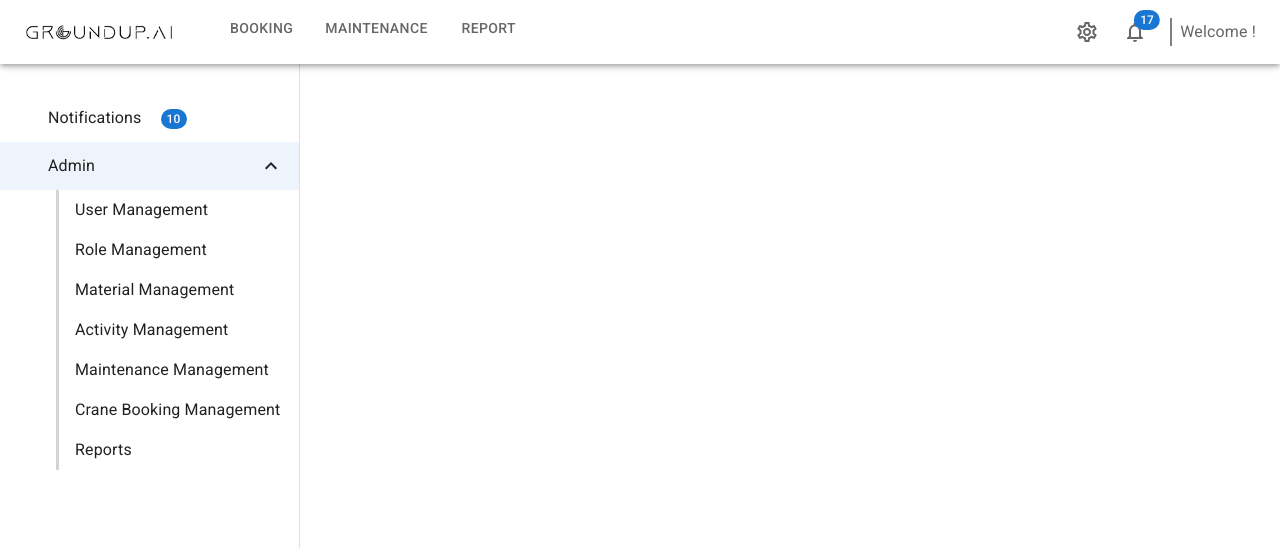
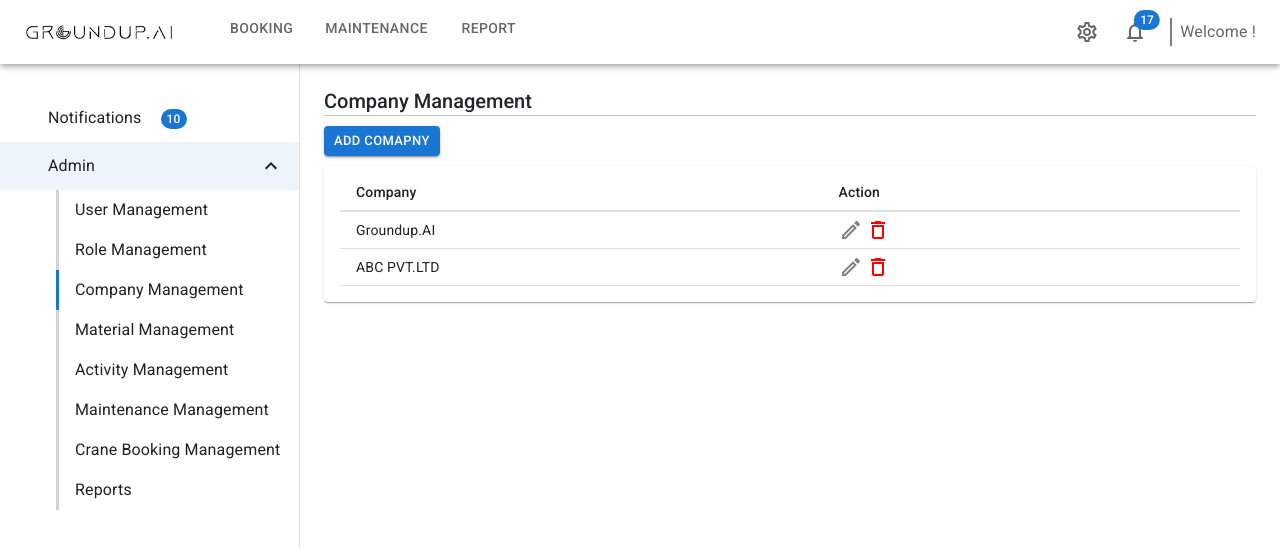
Before and after one commit to rahul81/groundup-ai, a React (Create React App) app: page /user/admin/company-management in a window 1280 px wide. Shown: the top 548 px of the page. Built offline with nearby package versions, Linux system fonts and the light colour scheme.

Commit message:
Company Management

```diff
--- a/src/components/admin-view/AdminView.tsx
+++ b/src/components/admin-view/AdminView.tsx
@@ -1,7 +1,7 @@
 import React from 'react'
 import { useSelector } from 'react-redux';
 import { Switch, Route } from 'react-router-dom';
-import { USER_NOTIFICATION, USER_ADMIN, USER_ADMIN_USER_MANAGEMENT, USER_ADMIN_ROLE_MANAGEMENT, USER_ADMIN_MATERIAL_MANAGEMENT, USER_ADMIN_ACTIVITY_MANAGEMENT, USER_ADMIN_MAINTENANCE_MANAGEMENT, USER_ADMIN_CRANE_BOOKING_MANAGEMENT, USER_ADMIN_REPORTS_MANAGEMENT } from '../../constants/ContextPaths';
+import { USER_NOTIFICATION, USER_ADMIN, USER_ADMIN_USER_MANAGEMENT, USER_ADMIN_ROLE_MANAGEMENT, USER_ADMIN_MATERIAL_MANAGEMENT, USER_ADMIN_ACTIVITY_MANAGEMENT, USER_ADMIN_MAINTENANCE_MANAGEMENT, USER_ADMIN_CRANE_BOOKING_MANAGEMENT, USER_ADMIN_REPORTS_MANAGEMENT,USER_ADMIN_COMPANY_MANAGEMENT } from '../../constants/ContextPaths';
 import { RootState } from '../../store/reducers';
 import NotificationView from '../notification-view/NotificationView';
 import './admin-view.scss'
@@ -12,6 +12,7 @@ import MaterialManagement from './management/material/MaterialManagement';
 import ReportsManagement from './management/reports/ReportsManagement';
 import RoleManagement from './management/role/RoleManagement';
 import UserManagement from './management/user/UserManagement';
+import CompanyManagement from './management/company/CompanyManagement';
 
 export default function AdminView() {
     return (
@@ -38,6 +39,9 @@ export default function AdminView() {
                 <Route path={USER_ADMIN_REPORTS_MANAGEMENT}>
                     <ReportsManagement/>
                 </Route>
+                <Route path={USER_ADMIN_COMPANY_MANAGEMENT}>
+                    <CompanyManagement/>
+                </Route>
             </Switch>
         </>
     )
--- /dev/null
+++ b/src/components/admin-view/management/company/CompanyManagement.tsx
@@ -0,0 +1,23 @@
+import { Box, Typography, Divider } from '@mui/material'
+import React, { useState } from 'react'
+import '../../admin-view.scss'
+import { CompanyRows, CompanyColumns } from '../../../../mockData/AdminPanel';
+import GTable from '../../../common/table/GTable';
+import GButton from '../../../common/button/GButton';
+import AddCompany from './add-company/AddCompany';
+
+export default function CompanyManagement() {
+    const [open, setOpen] = useState(false);
+    const handleShowDialog = (status:boolean)=>{
+        setOpen(status);
+    }
+    return (
+        <Box className="company-management-view">
+            <Typography className="heading" variant="h5" component="h2">Company Management</Typography>
+            <Divider/>
+            <GButton title='Add Comapny' size='small' style={{ display:'block', margin:'10px 0' }} onClick={()=>setOpen(true)}/>
+            <AddCompany open={open} showDialog={handleShowDialog} handleSubmit={()=>{setOpen(false)}}/>
+            <GTable rowClicked={(data: any) => {}} rows={CompanyRows} columns={CompanyColumns} />
+        </Box>
+    )
+}
--- /dev/null
+++ b/src/components/admin-view/management/company/add-company/AddCompany.tsx
@@ -0,0 +1,36 @@
+import { useFormik } from 'formik';
+import GDialog from '../../../../common/dialog/GDialog';
+import { GFormInput } from '../../../../common/input/GInput';
+import CompanyFormValidation from './CompanyFormValidation'
+
+interface CompanyFormFields {
+    company: string;
+}
+
+interface AddCompanyProps {
+    open: boolean;
+    showDialog: (status: boolean) => void;
+    handleSubmit: (data: any) => void;
+}
+
+export default function AddCompany({ open, showDialog, handleSubmit }: AddCompanyProps) {
+    const initialValues: CompanyFormFields = {  company: '' };
+
+    const formik = useFormik({
+        initialValues: initialValues,
+        validateOnChange: false,
+        validationSchema: CompanyFormValidation,
+        onSubmit: (data) => {
+            handleSubmit(data)
+            console.log(data)
+        },
+    });
+
+    return (
+        <GDialog title="Company Management" open={open} showDialog={showDialog}>
+            <form id="request-new-form" className="groundup-form" onSubmit={formik.handleSubmit}>
+                <GFormInput<CompanyFormFields> formik={formik} id="company" label="Company" />
+            </form >
+        </GDialog >
+    )
+}
--- /dev/null
+++ b/src/components/admin-view/management/company/add-company/CompanyFormValidation.tsx
@@ -0,0 +1,9 @@
+import * as Yup from "yup";
+
+export const CompanyFormValidation = Yup.object().shape({
+    company: Yup
+        .string()
+        .required('Company is required'),
+});
+
+export default CompanyFormValidation
--- a/src/constants/ContextPaths.ts
+++ b/src/constants/ContextPaths.ts
@@ -14,6 +14,7 @@ export const ACTIVITY_MANAGEMENT = "/activity-management";
 export const MAINTENANCE_MANAGEMENT = "/maintenance-management";
 export const CRANE_BOOKING_MANAGEMENT = "/crane-booking-management";
 export const REPORTS_MANAGEMENT = "/reports-management";
+export const COMPANY_MANAGEMENT = "/company-management";
 
 export const HOME_BOOKING = HOME + BOOKING;
 export const HOME_BOOKING_REVIEW = HOME + BOOKING + REVIEW;
@@ -27,3 +28,4 @@ export const USER_ADMIN_ACTIVITY_MANAGEMENT = USER_ADMIN + ACTIVITY_MANAGEMENT;
 export const USER_ADMIN_MAINTENANCE_MANAGEMENT = USER_ADMIN + MAINTENANCE_MANAGEMENT;
 export const USER_ADMIN_CRANE_BOOKING_MANAGEMENT = USER_ADMIN + CRANE_BOOKING_MANAGEMENT;
 export const USER_ADMIN_REPORTS_MANAGEMENT = USER_ADMIN + REPORTS_MANAGEMENT;
+export const USER_ADMIN_COMPANY_MANAGEMENT =USER_ADMIN + COMPANY_MANAGEMENT ;
--- a/src/container/settings/Settings.tsx
+++ b/src/container/settings/Settings.tsx
@@ -3,7 +3,7 @@ import { Switch, Route } from 'react-router-dom'
 import NotificationView from '../../components/notification-view/NotificationView';
 import GroundUpDrawer from '../../components/common/drawer/GDrawer'
 import GroundUpAppBar from '../../components/common/header/GroundUpAppBar'
-import { USER_ADMIN, USER_ADMIN_ACTIVITY_MANAGEMENT, USER_ADMIN_CRANE_BOOKING_MANAGEMENT, USER_ADMIN_MAINTENANCE_MANAGEMENT, USER_ADMIN_MATERIAL_MANAGEMENT, USER_ADMIN_REPORTS_MANAGEMENT, USER_ADMIN_ROLE_MANAGEMENT, USER_ADMIN_USER_MANAGEMENT, USER_NOTIFICATION } from '../../constants/ContextPaths';
+import { USER_ADMIN, USER_ADMIN_ACTIVITY_MANAGEMENT, USER_ADMIN_CRANE_BOOKING_MANAGEMENT, USER_ADMIN_MAINTENANCE_MANAGEMENT, USER_ADMIN_MATERIAL_MANAGEMENT, USER_ADMIN_REPORTS_MANAGEMENT, USER_ADMIN_ROLE_MANAGEMENT, USER_ADMIN_USER_MANAGEMENT, USER_ADMIN_COMPANY_MANAGEMENT, USER_NOTIFICATION } from '../../constants/ContextPaths';
 import AdminView from '../../components/admin-view/AdminView';
 
 export default function Settings() {
@@ -21,6 +21,7 @@ export default function Settings() {
             subMenu : [
                 {text:'User Management', id: USER_ADMIN_USER_MANAGEMENT },
                 {text:'Role Management', id: USER_ADMIN_ROLE_MANAGEMENT },
+                {text:'Company Management', id: USER_ADMIN_COMPANY_MANAGEMENT },
                 {text:'Material Management', id: USER_ADMIN_MATERIAL_MANAGEMENT },
                 {text:'Activity Management', id: USER_ADMIN_ACTIVITY_MANAGEMENT },
                 {text:'Maintenance Management', id: USER_ADMIN_MAINTENANCE_MANAGEMENT },
--- a/src/mockData/AdminPanel.tsx
+++ b/src/mockData/AdminPanel.tsx
@@ -341,3 +341,35 @@ export const CraneUsageRows : CraneUsageRows[] = [
 ]
 
 // Crance Usage Management Ends //
+
+// Company Management Starts //
+
+export const CompanyColumns: Columns[] = [
+  {
+    id: "company",
+    label: "Company",
+  },
+  {
+    id: "action",
+    label: "Action",
+  },
+];
+
+interface CompanyRows {
+  company: string;
+  action: string;
+}
+
+export const CompanyRows: CompanyRows[] = [
+  {
+    company: "Groundup.AI",
+    action: "Edit/Remove",
+  },
+  {
+    company: "ABC PVT.LTD",
+    action: "Edit/Remove",
+  },
+];
+
+
+// Company Management Ends //
```
